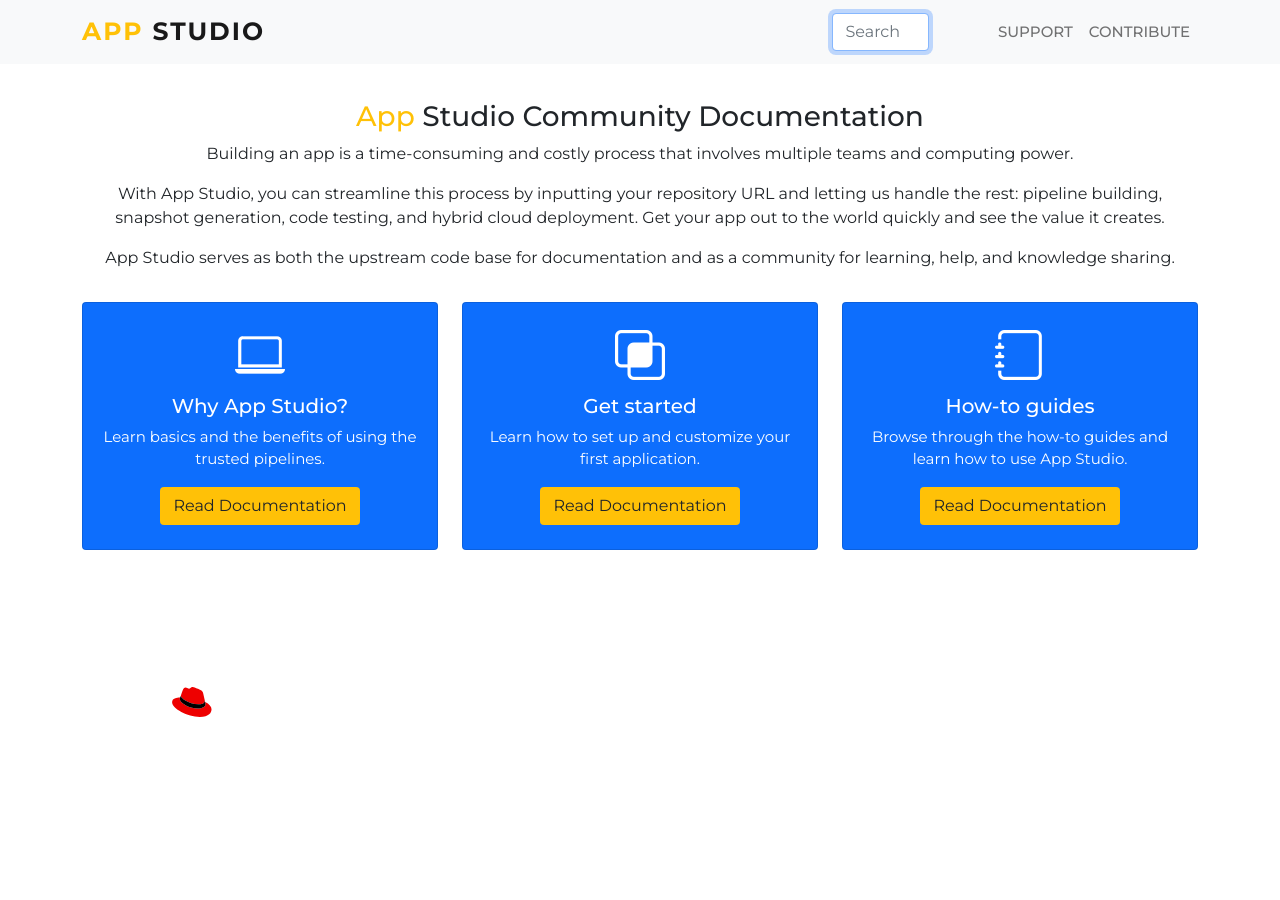
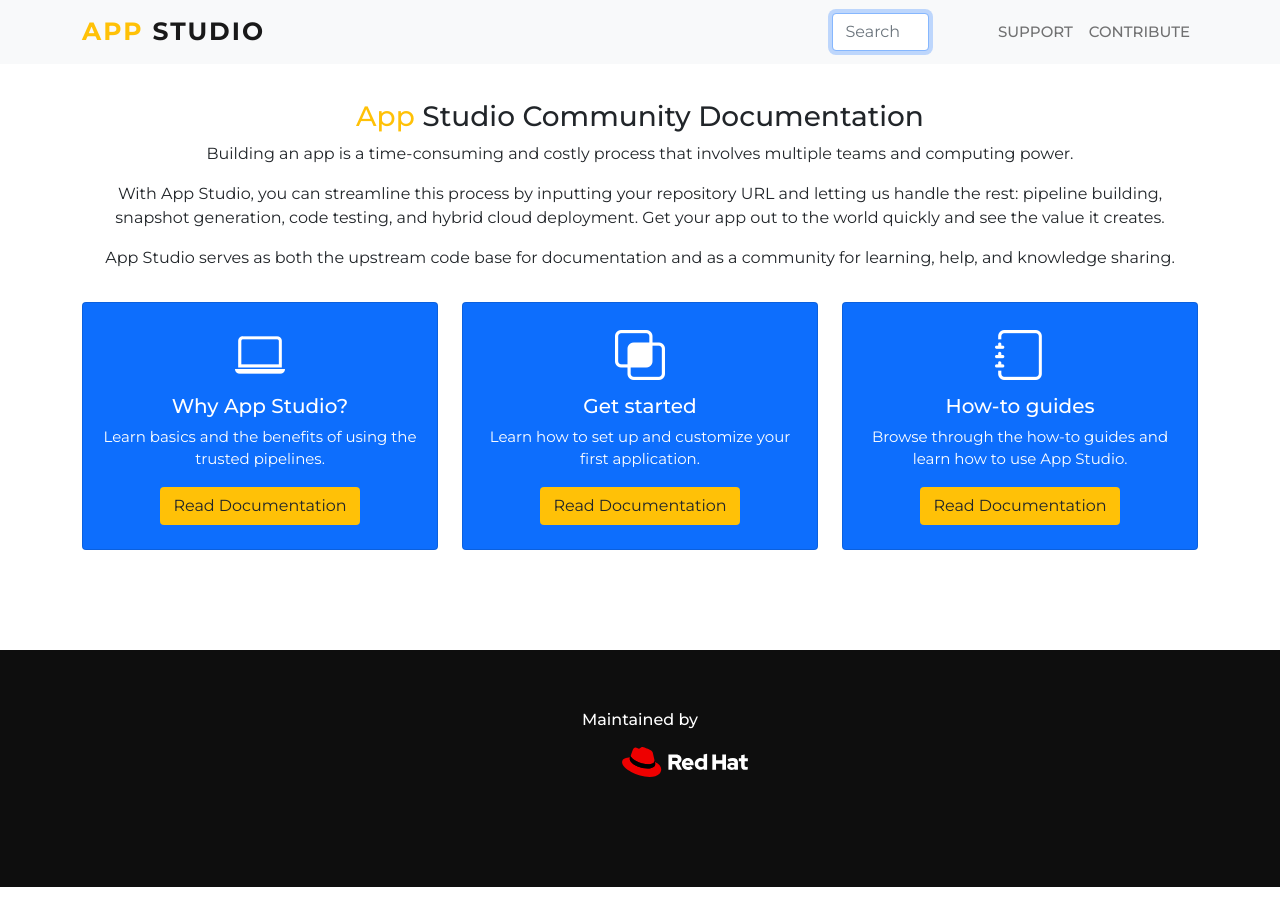
Before and after one commit to redhat-appstudio/appstudio.docs.ui.io, a Jekyll site: the page built from index.html, in a window 1280 px wide. Built offline with Jekyll 4.4.1, drawn with Linux system fonts in a browser that asks for light colours; nearby versions of some CDN libraries.

Commit message:
Updated footer

```diff
--- a/css/style.css
+++ b/css/style.css
@@ -104,7 +104,6 @@ body {
 		width: 100%;
 	}
 }
-
 @media only screen and (max-width: 767px) {
 	.navbar-nav {
 		text-align: center;
@@ -132,6 +131,14 @@ body {
 	}
 }
 
+
+footer.main-footer {
+	background: #0e0e0e;
+	padding: 60px;
+	text-align: center;
+	display: flex;
+}
+
 img,
 svg {
 	vertical-align: middle;
```
